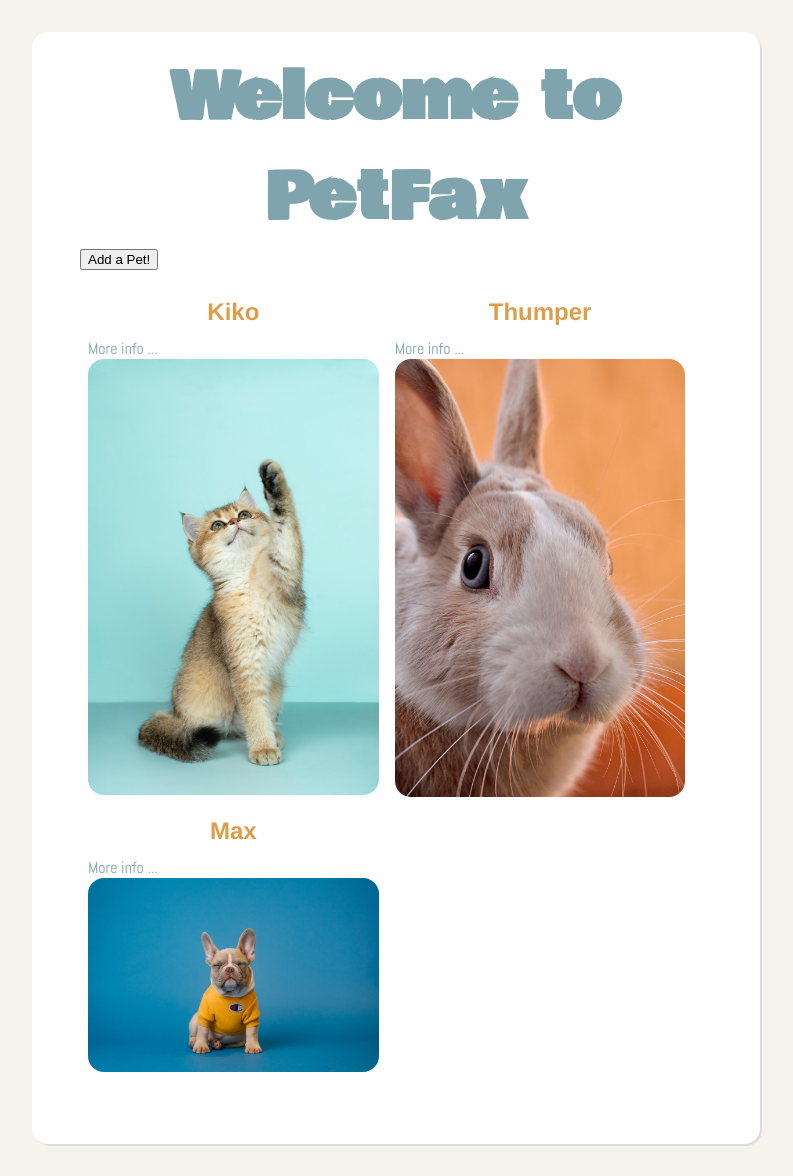
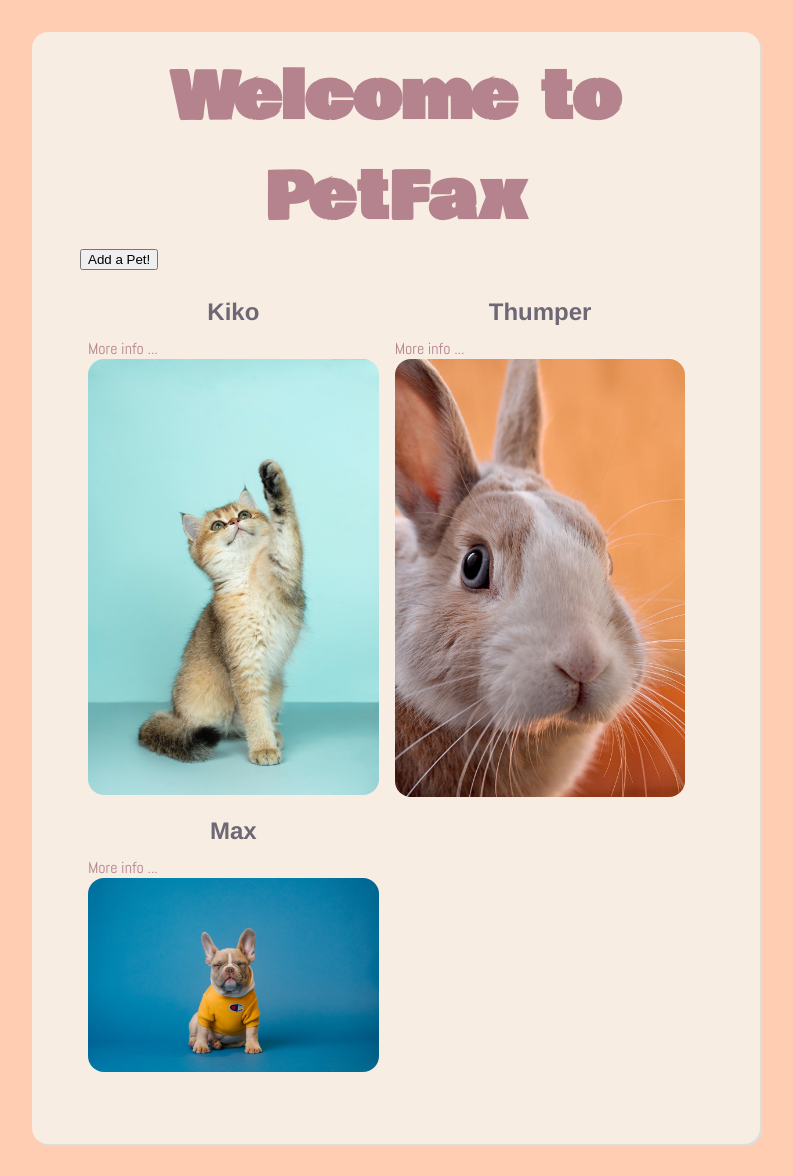
Before and after one commit to JAMES-CERO/Python-Petfax, a Flask app: page /pets/ in a window 1280 px wide. Shown: the whole page, without its empty margins (244-1037 px from the left). Run offline with Flask 3, Linux system fonts and the light colour scheme; some web fonts are replaced.

Commit message:
change the styling

```diff
--- a/petfax/static/style.css
+++ b/petfax/static/style.css
@@ -5,9 +5,9 @@
     --accent-font: 'Abel', verdana;
     --body-font: 'ABeeZee', helvetica;
     /* colors */
-    --light-accent: #F5F3EB;
-    --main-accent: #7FA4AD;
-    --second-accent: #DE9D49;
+    --light-accent: #ffcdb2;
+    --main-accent: #b5838d;
+    --second-accent: #6d6875;
 }
 
 /* GENERAL */
@@ -20,7 +20,7 @@ body {
     margin: 2em auto;
     padding: 1em 3em 3em 3em;
     border-radius: 1em;
-    background: white;
+    background: #f7ede2;
     box-shadow: 2px 2px #ddd;
 }
 h1 {
```
